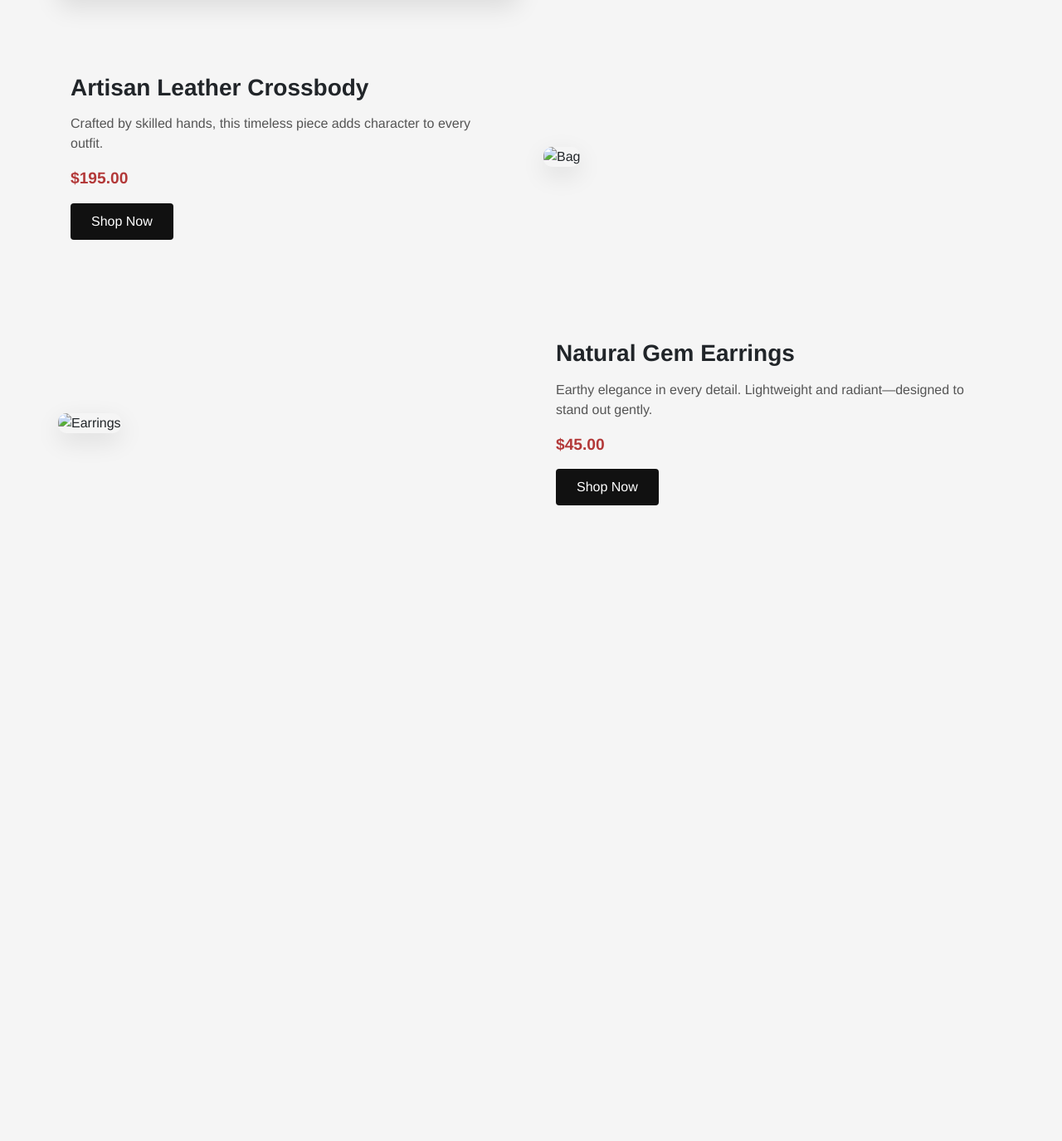
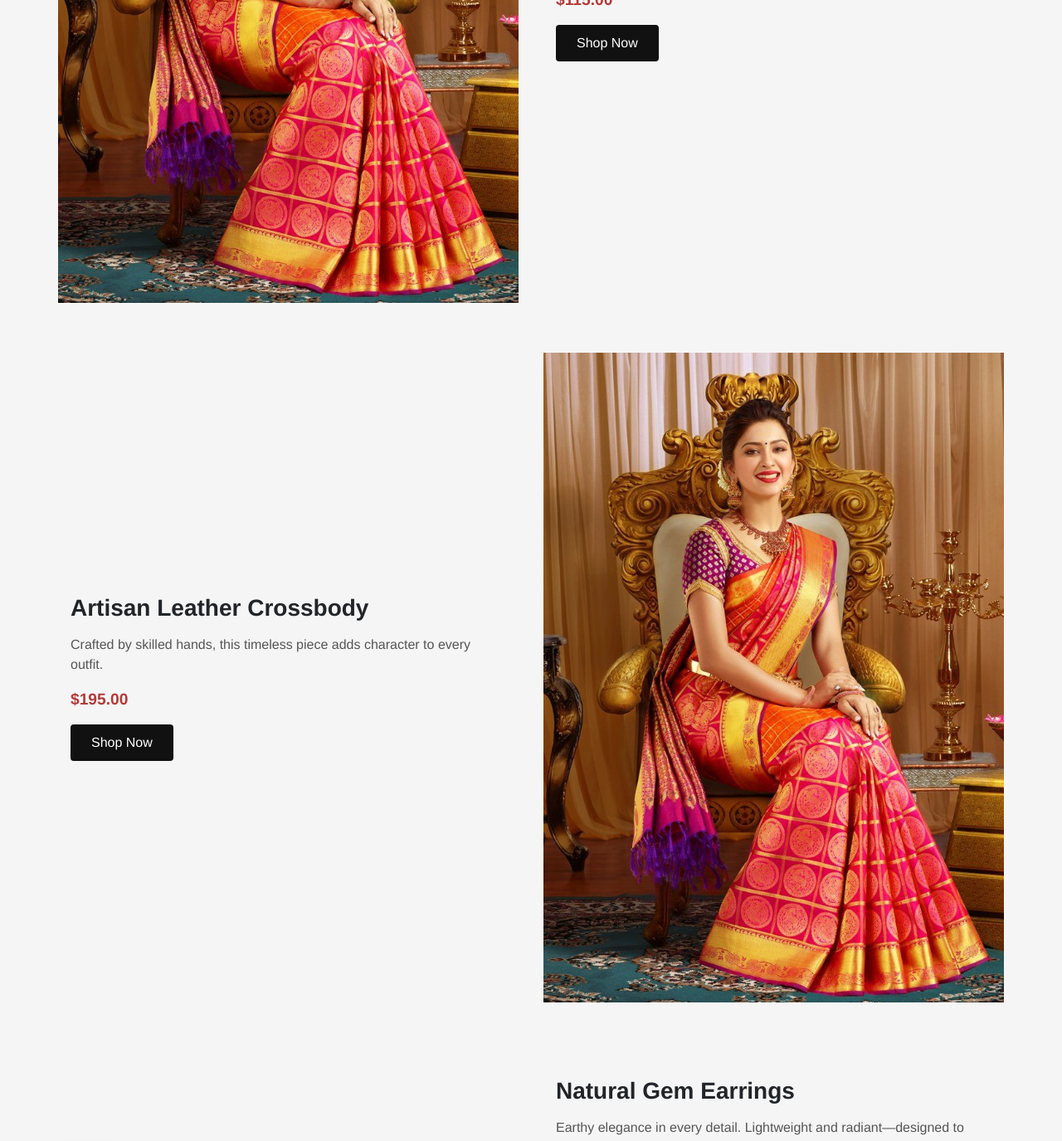
Before and after one commit to arnabg31/pro1, a PHP site: the page made by new arrivals.php in a window 1280 px wide. Shown: the part 596-1971 px from the top of the page at 83% size. Before the commit the page ends 1205 px from the top, so only its background shows below. Run offline with PHP 8.4, Linux system fonts and the light colour scheme; some libraries are stand-ins or nearby versions.

Commit message:
new arrivals img add modifi

```diff
--- a/new arrivals.php
+++ b/new arrivals.php
@@ -63,7 +63,7 @@
   <!-- Product 1 -->
   <div class="row align-items-center arrival-row">
     <div class="col-md-6">
-      <img src= alt="Dress" class="arrival-img">
+      <img class="flip-front img-fluid" w="0" src="image/da8915e383f15ed39fe72cbb9eb4816c.jpg"  style="height:;" alt="fnt";>
     </div>
     <div class="col-md-6 arrival-text">
       <h3>Handcrafted Linen Dress</h3>
@@ -76,7 +76,8 @@
   <!-- Product 2 -->
   <div class="row align-items-center flex-md-row-reverse arrival-row">
     <div class="col-md-6">
-      <img src="https://via.placeholder.com/600x400?text=Artisan+Leather+Bag" alt="Bag" class="arrival-img">
+      <img class="flip-front img-fluid" w="0" src="image/da8915e383f15ed39fe72cbb9eb4816c.jpg"  style="height:" alt="fnt";>
+      <!--<img src="https://via.placeholder.com/600x400?text=Artisan+Leather+Bag" alt="Bag" class="arrival-img">-->
     </div>
     <div class="col-md-6 arrival-text">
       <h3>Artisan Leather Crossbody</h3>
```
Also changed, not shown: image/wps.jpg (added), new arrivalsTest.php (added).
